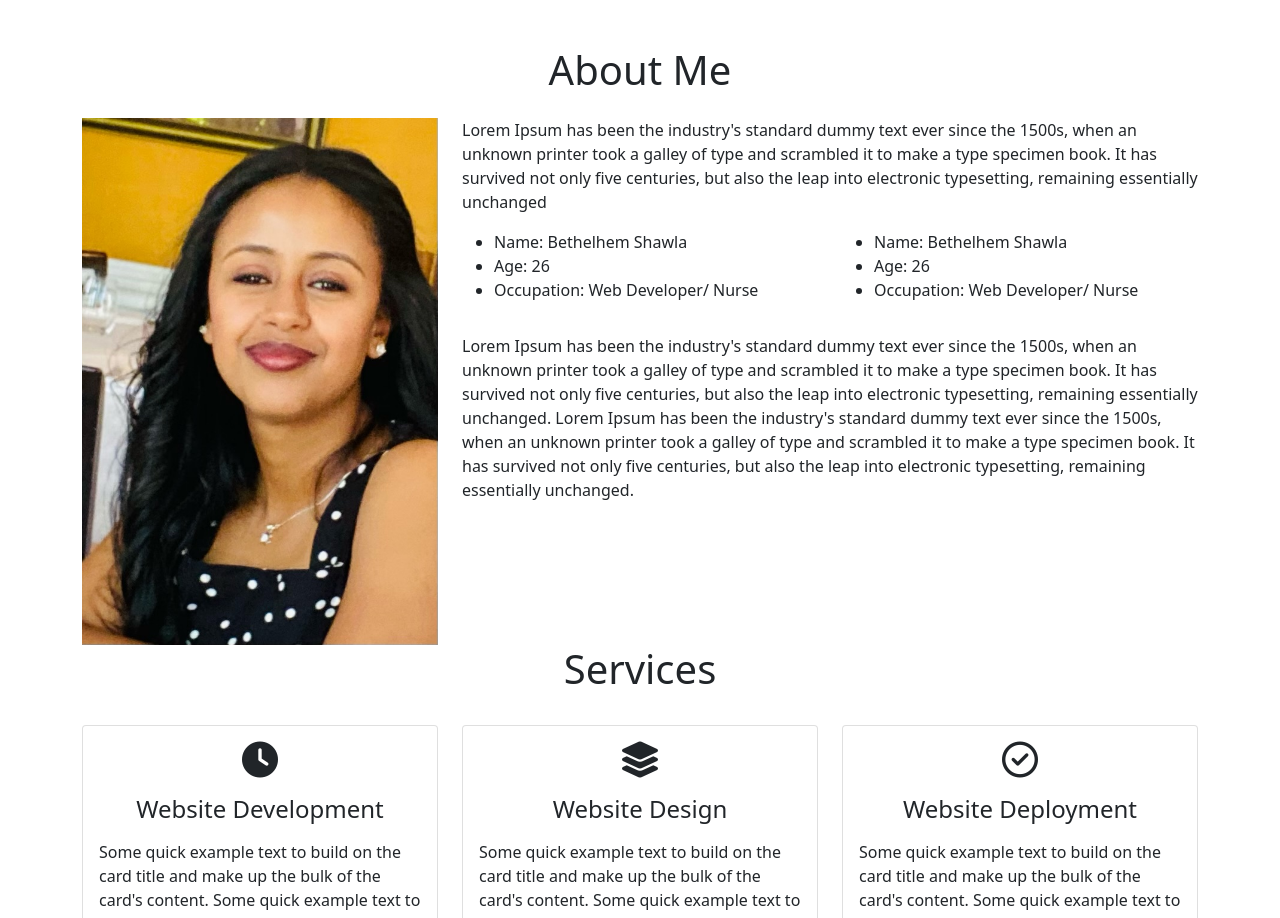
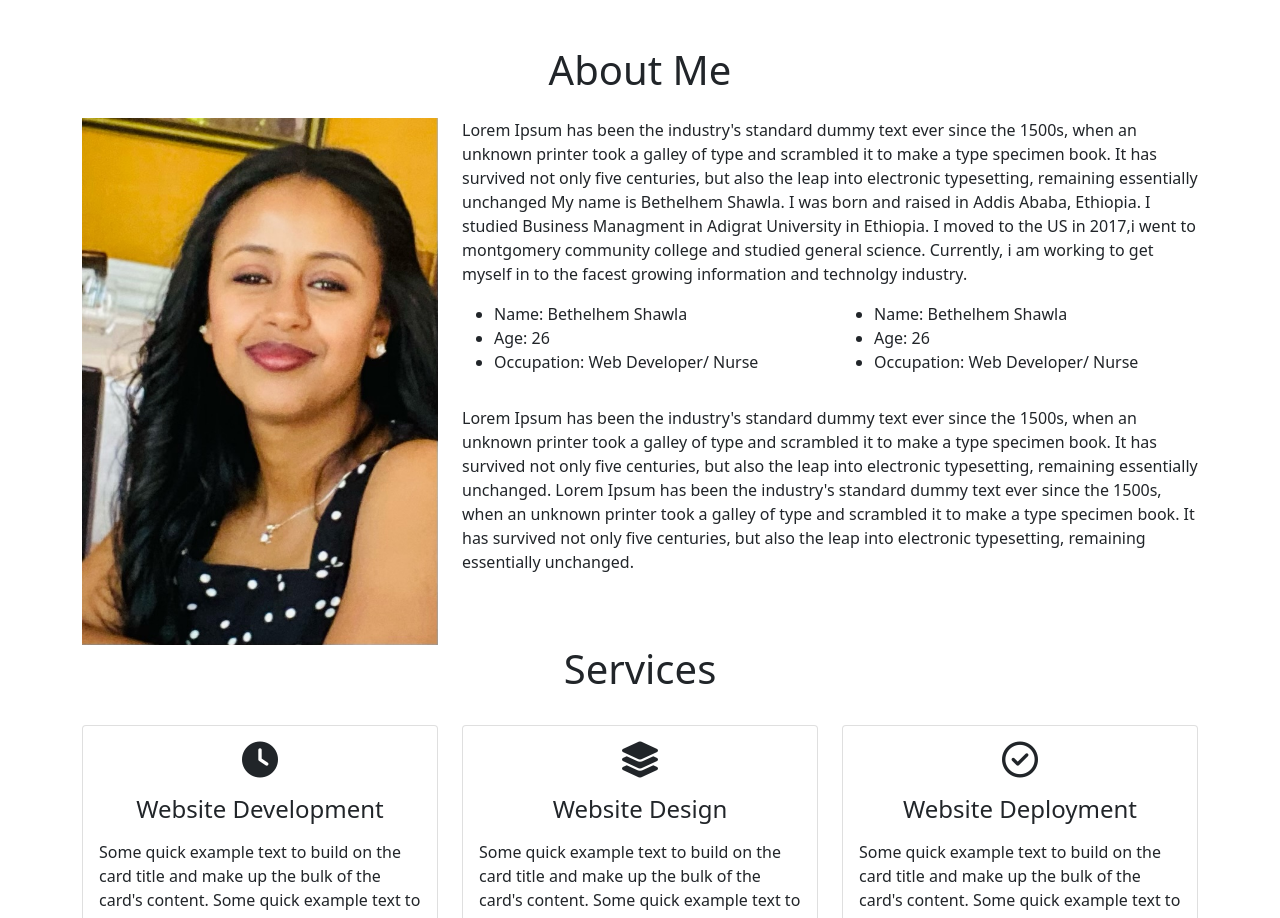
Before and after one commit to bshawla/Portfolio-website, a plain HTML site: page index.html in a window 1280 px wide. Shown: the part 802-1720 px from the top of the page. Drawn offline with nearby package versions, Linux system fonts and the light colour scheme.

Commit message:
Update index.html

```diff
--- a/index.html
+++ b/index.html
@@ -70,6 +70,10 @@
                 <div class="col-lg-8">
                     <p> Lorem Ipsum has been the industry's standard dummy text ever since the 1500s, when an unknown printer took a galley of type and scrambled it to make a type specimen book. It has survived not only five centuries, but also the leap into
                         electronic typesetting, remaining essentially unchanged
+                        My name is Bethelhem Shawla. I was born and raised in Addis Ababa, Ethiopia. I studied Business Managment in Adigrat University in Ethiopia.
+                        I moved to the US in 2017,i went to montgomery community college and studied general science. Currently, i am working to get myself in to
+                        the facest growing information and technolgy industry.
+
 
                     </p>
                     <div class="row mt-3">
```
